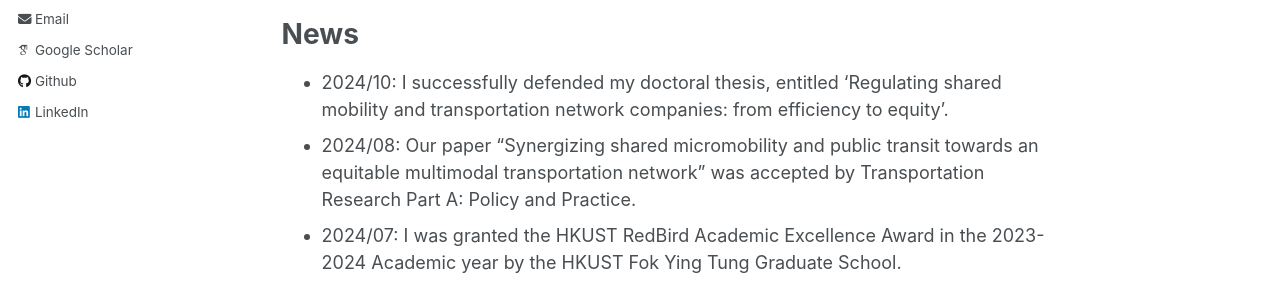
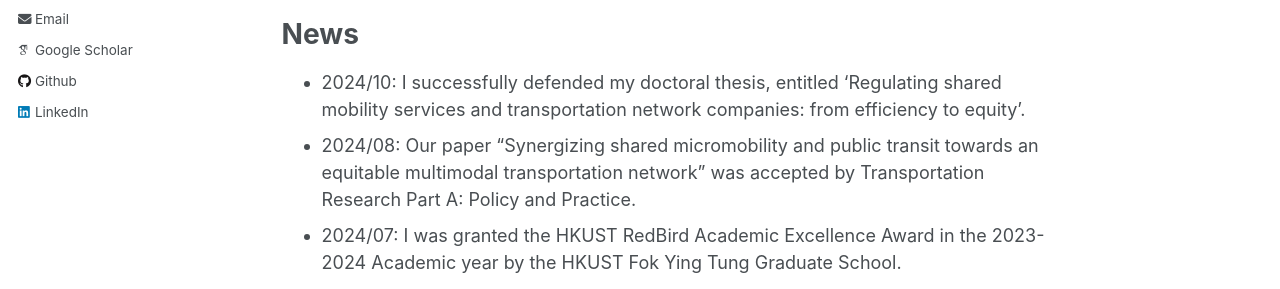
Before and after one commit to jgaoax/jgaoax.github.io, a Jekyll site: the page built from _pages/about.md, in a window 1280 px wide and 900 px high. Shown: the part 397-686 px from the top of the window. Built offline with Jekyll 4.4.1, drawn with Linux system fonts in a browser that asks for light colours; some web fonts are replaced.

Commit message:
update thesis title

```diff
--- a/_pages/about.md
+++ b/_pages/about.md
@@ -11,7 +11,7 @@ I am a Ph.D. candidate in the Department of Civil and Environmental Engineering
 
 News
 ======
-* 2024/10: I successfully defended my doctoral thesis, entitled 'Regulating shared mobility  and transportation network companies: from efficiency to equity'.
+* 2024/10: I successfully defended my doctoral thesis, entitled 'Regulating shared mobility services and transportation network companies: from efficiency to equity'.
 * 2024/08: Our paper "Synergizing shared micromobility and public transit towards an equitable multimodal transportation network" was accepted by Transportation Research Part A: Policy and Practice.
 * 2024/07: I was granted the HKUST RedBird Academic Excellence Award in the 2023-2024 Academic year by the HKUST Fok Ying Tung Graduate School.
 * 2024/05: I started my research visit at the Department of Mechanical Engineering, University of California, Berkeley, hosted by [Prof. Kameshwar Poolla](https://www2.eecs.berkeley.edu/Faculty/Homepages/poolla.html).
```
Also changed, not shown: _pages/news.md (+1 -1 lines).
